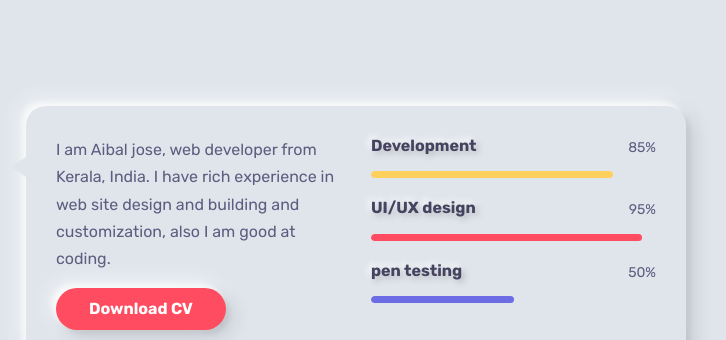
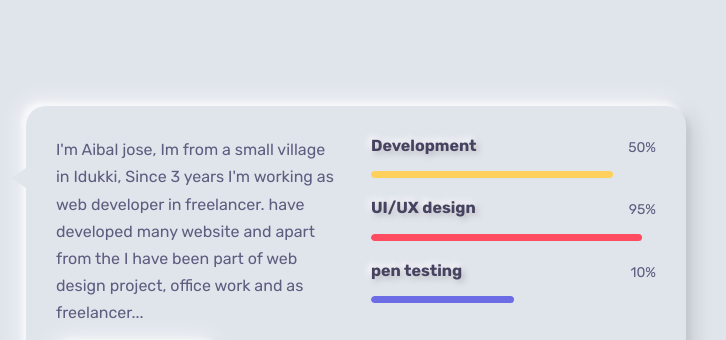
Before and after one commit to aibaljose/aibaljosever5, a plain HTML site: page index.html in a window 1280 px wide. Shown: the part 907-1247 px from the top of the page, 544-1270 px from the left. Drawn offline with Linux system fonts and the light colour scheme; files whose address does not match are found by name.

Commit message:
Update index.html

```diff
--- a/index.html
+++ b/index.html
@@ -221,7 +221,7 @@
 						<div class="row">
 							<div class="col-md-6">
 								<!-- about text -->
-								<p>I am Aibal jose, web developer from Kerala, India. I have rich experience in web site design and building and customization, also I am good at coding.</p>
+								<p>I'm Aibal jose, Im from a small village in Idukki, Since 3 years I'm working as web developer in freelancer. have developed many website and apart from the I have been part of web design project, office work and as freelancer...</p>
 								<div class="mt-3">
 									<a href="https://wa.link/4d0n7i"class="btn btn-default">Download CV</a>
 
@@ -236,7 +236,7 @@
 								<div class="skill-item">
 									<div class="skill-info clearfix">
 										<h4 class="float-left mb-3 mt-0">Development</h4>
-										<span class="float-right">85%</span>
+										<span class="float-right">50%</span>
 									</div>
 									<div class="progress">
 										<div class="progress-bar data-background" role="progressbar" aria-valuemin="0" aria-valuemax="100" aria-valuenow="85" data-color="#FFD15C">
@@ -262,7 +262,7 @@
 								<div class="skill-item">
 									<div class="skill-info clearfix">
 										<h4 class="float-left mb-3 mt-0">pen testing</h4>
-										<span class="float-right">50%</span>
+										<span class="float-right">10%</span>
 									</div>
 									<div class="progress">
 										<div class="progress-bar data-background" role="progressbar" aria-valuemin="0" aria-valuemax="100" aria-valuenow="50" data-color="#6C6CE5">
```
